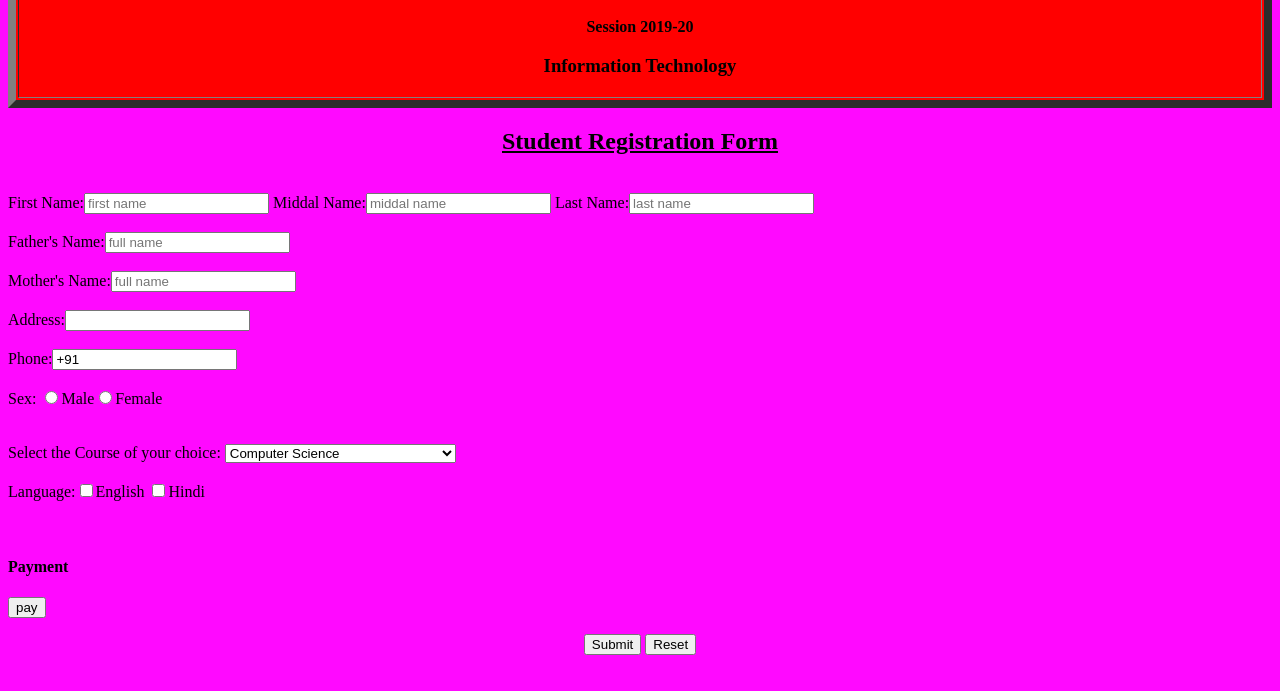
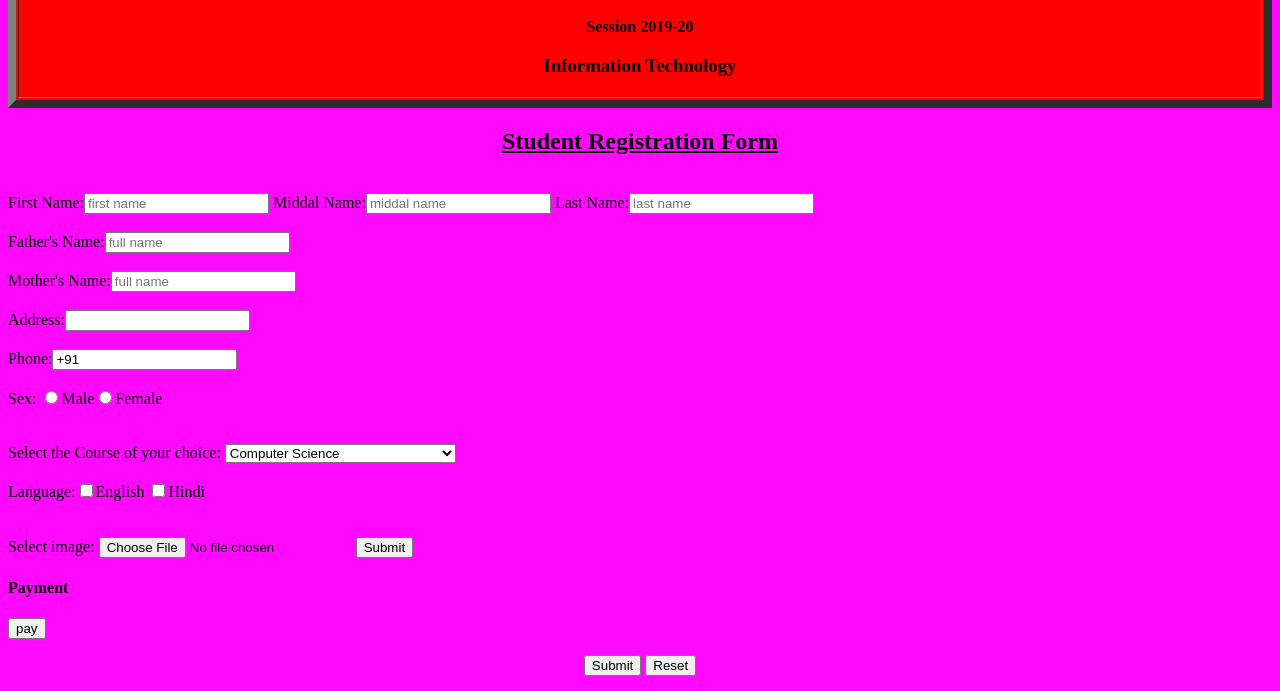
Before and after one commit to davendragpm/sanjay, a plain HTML site: page index.html in a window 1280 px wide. Shown: the part 109-800 px from the top of the page. Drawn offline with Linux system fonts and the light colour scheme.

Commit message:
Update index.html

```diff
--- a/index.html
+++ b/index.html
@@ -52,7 +52,13 @@
         Language:<input type="checkbox">English
         <input type="checkbox">Hindi<br>
         <br/><br/>
-        <h4>Payment</h4>
+            <form action="/action_page.php">
+  <label for="img">Select image:</label>
+  <input type="file" id="img" name="img" accept="image/*">
+  <input type="submit">
+</form>
+
+<h4>Payment</h4>
         <p><a href="https://p-y.tm/K-ga3q4jn"><input type="button" value="pay"</a></p>
         </a>
         <center>
```
